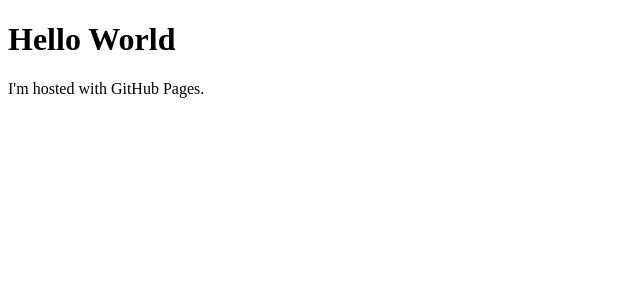
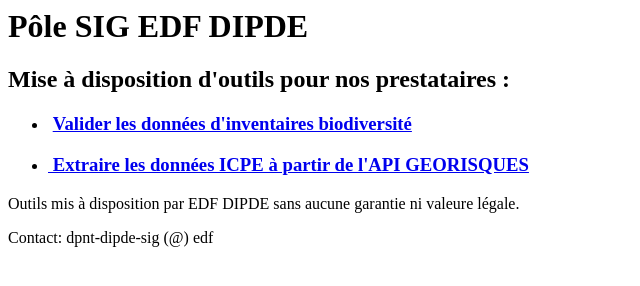
Before and after one commit to sigedfdipde/sigedfdipde.github.io, a plain HTML site: page index.html in a window 1280 px wide. Shown: the whole page, without its empty margins (0-640 px from the left). Drawn offline with Linux system fonts and the light colour scheme.

Commit message:
Update index.html

```diff
--- a/index.html
+++ b/index.html
@@ -1,7 +1,12 @@
-<!DOCTYPE html>
-<html>
-<body>
-<h1>Hello World</h1>
-<p>I'm hosted with GitHub Pages.</p>
-</body>
-</html>
+<h1>P&ocirc;le SIG EDF DIPDE</h1>
+<h2>Mise &agrave; disposition d'outils pour nos prestataires :</h2>
+<ul>
+<li>
+<h3>&nbsp;<a href="https://sigedfdipde.github.io/ControleInventairesBiodiversite">Valider les donn&eacute;es d'inventaires biodiversit&eacute;</a></h3>
+</li>
+<li>
+<h3><a href="https://sigedfdipde.github.io/ExtractionICPE">&nbsp;Extraire les donn&eacute;es ICPE &agrave; partir de l'API GEORISQUES</a></h3>
+</li>
+</ul>
+<p>Outils mis &agrave; disposition par EDF DIPDE sans aucune garantie ni valeure l&eacute;gale.</p>
+<p>Contact: dpnt-dipde-sig (@) edf</p>
```
